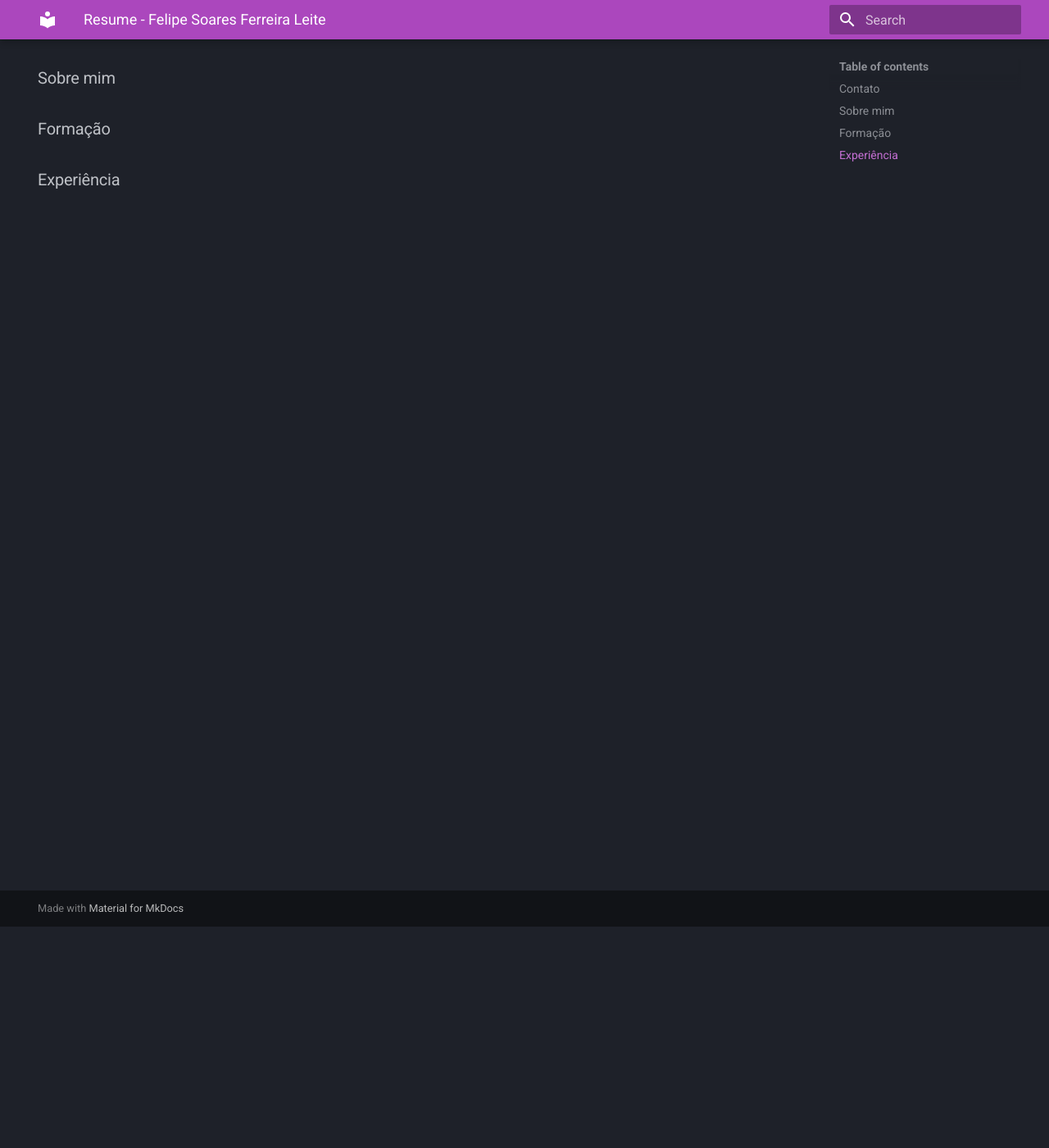
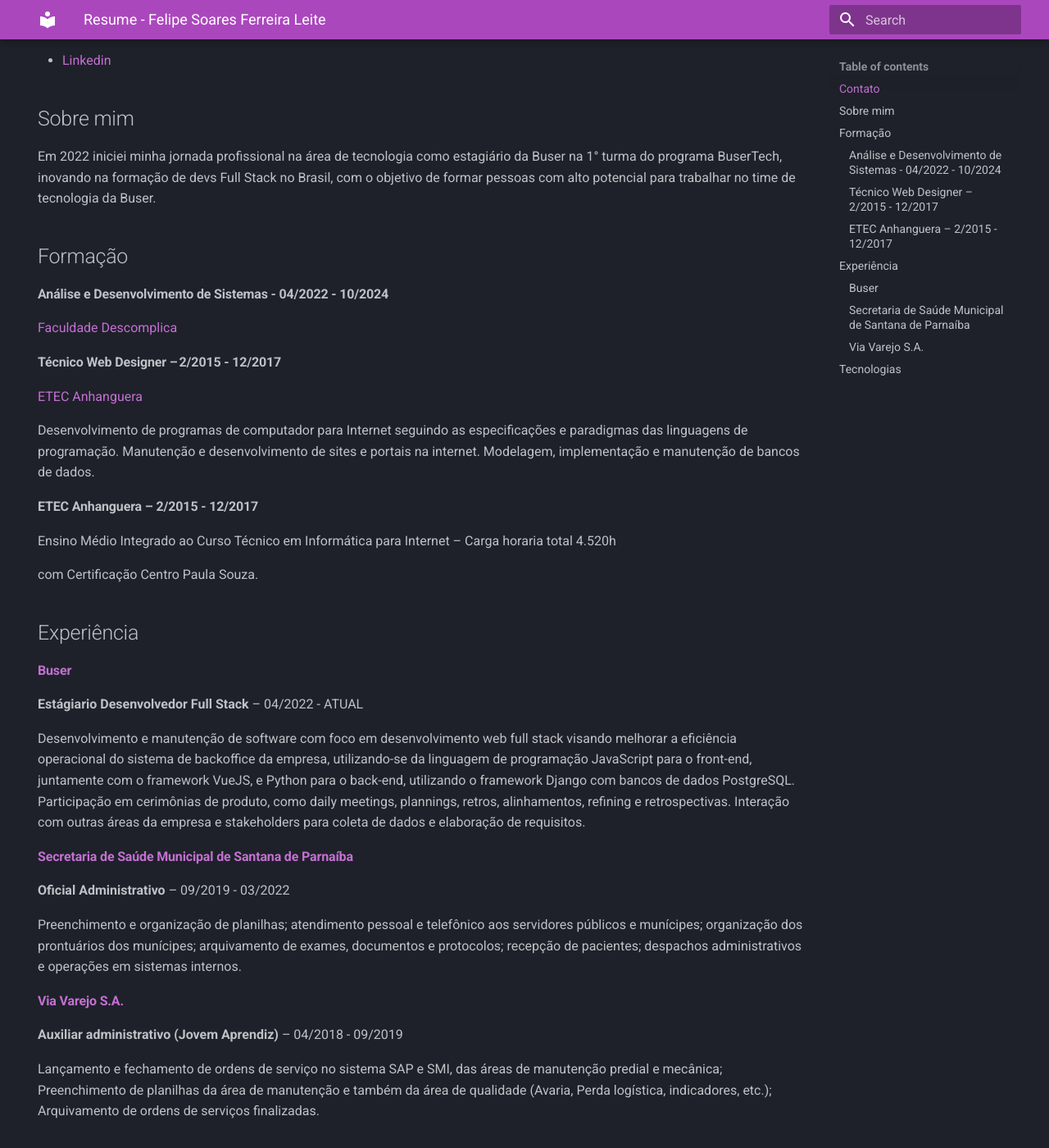
Before and after one commit to felipesoaresfl/my-resume, an MkDocs documentation site: the page built from docs/index.md, in a window 1280 px wide and 1400 px high, scrolled down 270 px. Shown: the whole window at 82% size. Built offline with MkDocs 1.6.1 and Material for MkDocs 9.7.7, drawn with Linux system fonts in a browser that asks for light colours; some of the changed text lies outside the part shown.

Commit message:
ajusta tecnologias no curriculo

```diff
--- a/docs/index.md
+++ b/docs/index.md
@@ -4,15 +4,63 @@
   - navigation
 ---
 
+## Contato
 
-### Contato
+* Email: felipesoaresfleite@gmail.com
+* Celular / [Whatsapp](https://wa.me/5511949547717) : +55 11 949547717
+* [Github](https://github.com/felipesoaresfl)
+* [Linkedin](https://www.linkedin.com/in/felipesoaresfl/)
 
-* email: felipesoaresfleite@gmail.com
-* Phone number / **Whatsapp** : +55 11 949547717
-* [Github](https://github.com/felipesoaresfl)
+## Sobre mim
 
-### Sobre mim
+Em 2022 iniciei minha jornada profissional na área de tecnologia como estagiário da Buser na 1° turma do programa BuserTech, inovando na formação de devs Full Stack no Brasil, com o objetivo de formar pessoas com alto potencial para trabalhar no time de tecnologia da Buser.
 
-### Formação
+## Formação
 
-### Experiência
+#### Análise e Desenvolvimento de Sistemas - 04/2022 - 10/2024
+
+[Faculdade Descomplica](https://descomplica.com.br/faculdade/)
+
+#### Técnico Web Designer – 2/2015 - 12/2017
+
+[ETEC Anhanguera](http://www.etecanhanguera.com.br/)
+
+Desenvolvimento de programas de computador para Internet seguindo as especificações e paradigmas das linguagens de programação. Manutenção e desenvolvimento de sites e portais na internet. Modelagem, implementação e manutenção de bancos de dados.
+
+#### ETEC Anhanguera – 2/2015 - 12/2017
+
+Ensino Médio Integrado ao Curso Técnico em Informática para Internet – Carga horaria total 4.520h
+
+com Certificação Centro Paula Souza.
+
+## Experiência
+
+#### [Buser](https://buser.com.br)
+
+**Estágiario Desenvolvedor Full Stack** – 04/2022 - ATUAL
+
+Desenvolvimento e manutenção de software com foco em desenvolvimento web full stack visando melhorar a eficiência operacional do sistema de backoffice da empresa, utilizando-se da linguagem de programação JavaScript para o front-end, juntamente com o framework VueJS, e Python para o back-end, utilizando o framework Django com bancos de dados PostgreSQL.
+Participação em cerimônias de produto, como daily meetings, plannings, retros, alinhamentos, refining e retrospectivas. Interação com outras áreas da empresa e stakeholders para coleta de dados e elaboração de requisitos.
+
+#### [Secretaria de Saúde Municipal de Santana de Parnaíba](https://www.santanadeparnaiba.sp.gov.br/)
+
+**Oficial Administrativo** – 09/2019 - 03/2022
+
+Preenchimento e organização de planilhas; atendimento pessoal e telefônico aos servidores públicos e munícipes; organização dos prontuários dos munícipes; arquivamento de exames, documentos e protocolos; recepção de pacientes; despachos administrativos e operações em sistemas internos.
+
+
+#### [Via Varejo S.A.](https://marketplace.via.com.br/)
+
+**Auxiliar administrativo (Jovem Aprendiz)** – 04/2018 - 09/2019
+
+Lançamento e fechamento de ordens de serviço no sistema SAP e SMI, das áreas de manutenção predial e mecânica; Preenchimento de planilhas da área de manutenção e também da área de qualidade (Avaria, Perda logística, indicadores, etc.); Arquivamento de ordens de serviços finalizadas.
+
+## Tecnologias
+
+| *Frontend* | *Backend* | *Outras* |
+|--- |--- |--- |
+| JavaScript | Python | Git |
+| VueJS | Django | Docker |
+| HTML | Java | SQL |
+| CSS | C# | PostgreSQL |
+| ReactNative | PHP | Linux |
```
